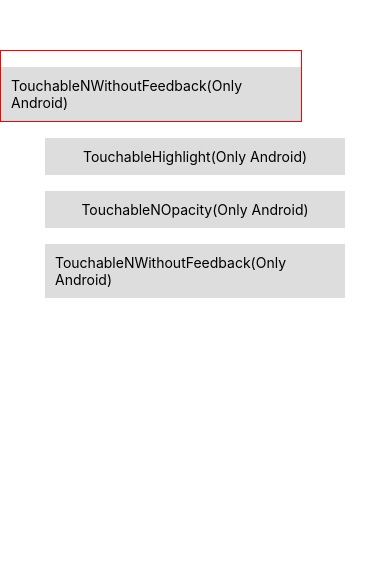
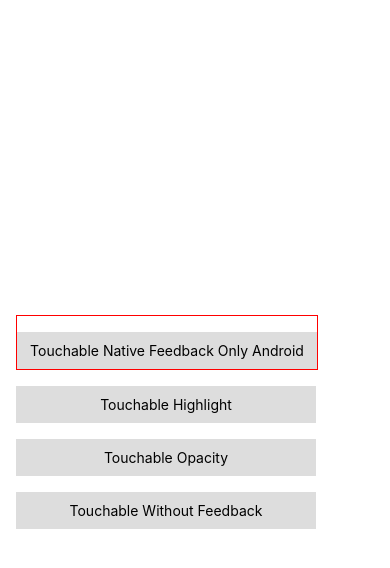
Before and after one commit to KeroPunch/test01, a React Native app: screen / in a window 390 px wide. Shown: the top 568 px of the page. Built offline with nearby package versions, Linux system fonts and the light colour scheme.

Commit message:
7/20/2022

```diff
--- a/components/Touchable_Example.js
+++ b/components/Touchable_Example.js
@@ -6,44 +6,42 @@ import {
     TouchableNativeFeedback,
     TouchableOpacity,
     TouchableWithoutFeedback,
-  SafeAreaView,
+    SafeAreaView
   } from "react-native";
   import React from "react";
 
   const Touchable_Example = () => {
       const onPress = (msg) => {
-    alert("Alert for: " + msg);
-  };
+          alert('Alert for : '+msg)
 
+      }
     return (
-    <SafeAreaView style={{ flex: 1 }}>
+      <SafeAreaView style={{flex:1}}>
           <View style={styles.container}>
           <TouchableNativeFeedback
-          onPress={() => onPress("TouchableWithoutFeedback Pressed")}
+          onPress={()=>onPress('TouchableNativeFeedback')}
           >
               <View style={styles.button}>
-            <Text>TouchableNWithoutFeedback(Only Android)</Text>
+                  <Text>Touchable Native Feedback Only Android</Text>
               </View>
           </TouchableNativeFeedback>
           <TouchableHighlight
           style={styles.button}
-          onPress={() => onPress("TouchableHighlight Pressed")}
+          onPress={()=> onPress('TouchableHighlight Pressed')}
           >
-          <Text>TouchableHighlight(Only Android)</Text>
+              <Text>Touchable Highlight</Text>
           </TouchableHighlight>
-
           <TouchableOpacity
           style={styles.button}
-          onPress={() => onPress("TouchableOpacity Pressed")}
+          onPress={()=> onPress('TouchableOpacity Pressed')}
           >
-          <Text>TouchableNOpacity(Only Android)</Text>
+              <Text>Touchable Opacity</Text>
           </TouchableOpacity>
-
           <TouchableWithoutFeedback
-          onPress={() => onPress("TouchableWithoutFeedback Pressed")}
+          onPress={()=>onPress('TouchableNativeFeedback')}
           >
               <View style={styles.button}>
-            <Text>TouchableNWithoutFeedback(Only Android)</Text>
+                  <Text>Touchable Without Feedback</Text>
               </View>
           </TouchableWithoutFeedback>
           </View>
@@ -56,14 +54,14 @@ export default Touchable_Example;
   const styles = StyleSheet.create({
       container: {
           flex: 1,
-    alignItems: "center",
-    marginTop: 50,
+          justifyContent: "center",
+          marginHorizontal: 16,
         },
-  button: {
-    alignItems: "center",
-    backgroundColor: "#DDDDDD", //color of button
-    padding: 10,
-    width: 300,
-    marginTop: 16,
-  },
+      button:{
+          alignItems:"center",
+          backgroundColor:"#DDDDDD",
+          padding:10,
+          width:300,
+          marginTop:16
+      }
   });
```
Lines whose indentation alone changed are shown as unchanged.
